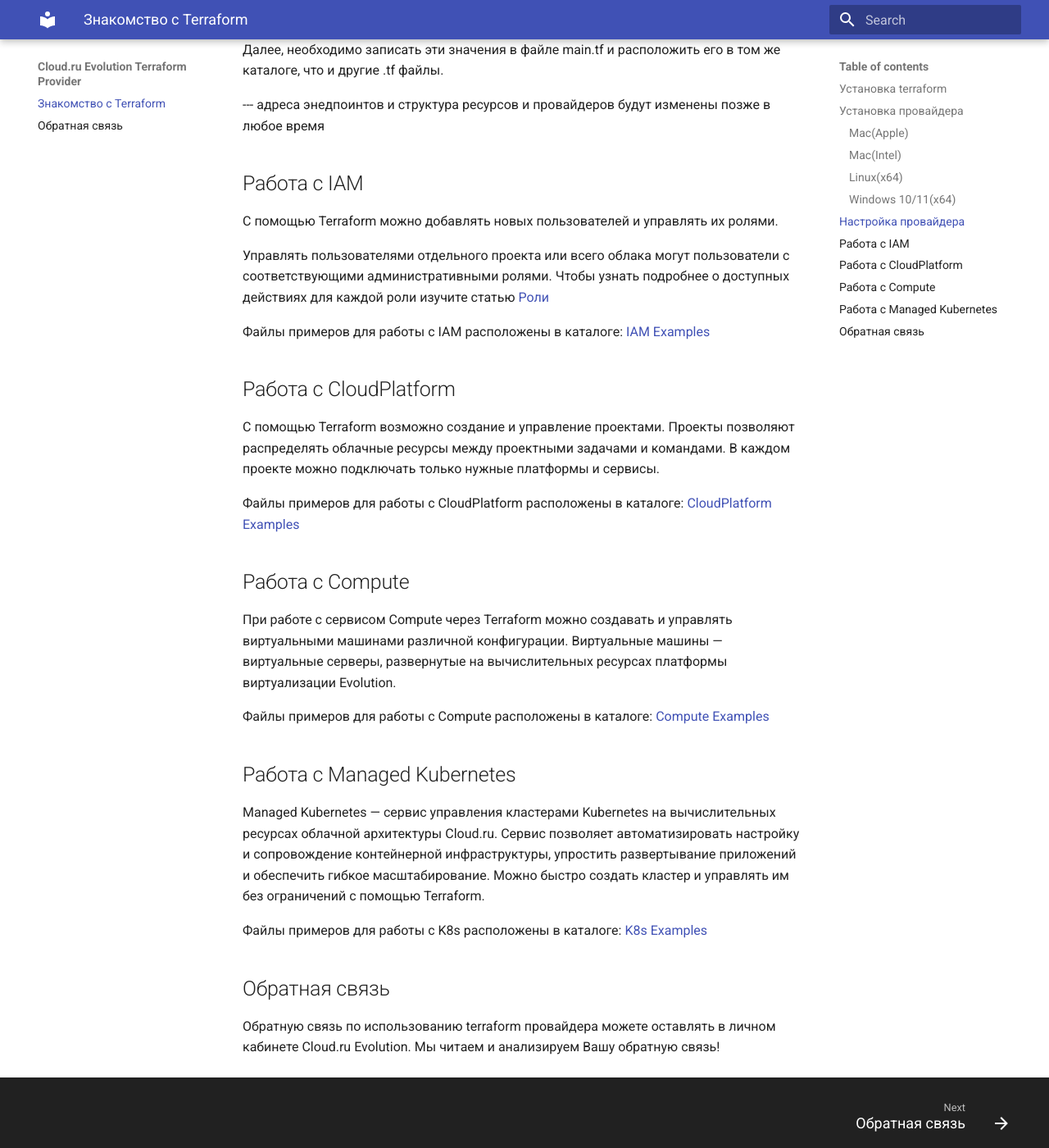
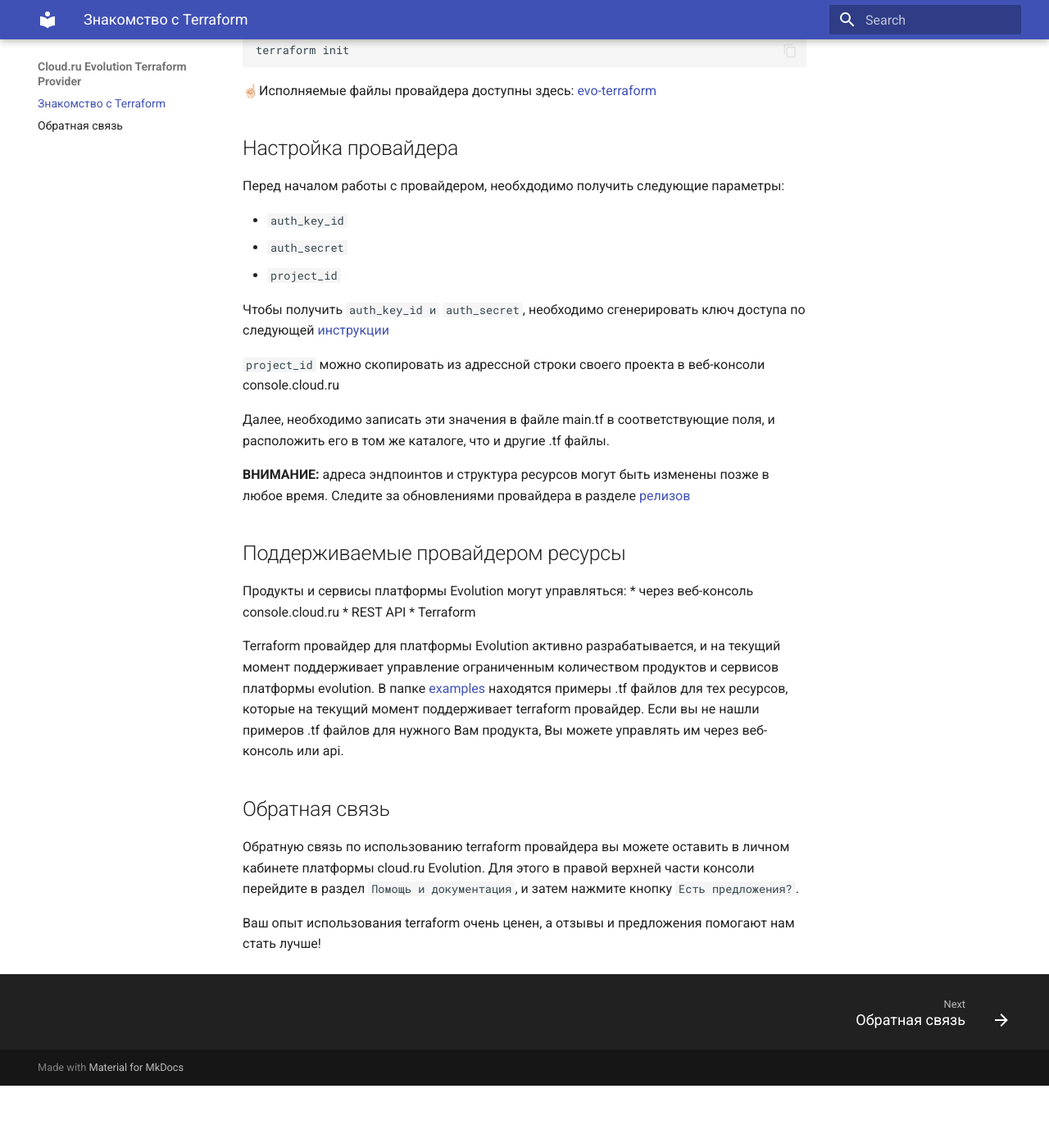
Before and after one commit to CLOUDdotRu/evo-terraform, an MkDocs documentation site: the page built from docs/index.md, in a window 1280 px wide and 1400 px high, scrolled down 2395 px. Shown: the whole window at 82% size. Built offline with MkDocs 1.6.1 and Material for MkDocs 9.7.7, drawn with Linux system fonts in a browser that asks for light colours; after the commit the page ends 3719 px from its top, so only the background shows below that; some of the changed text lies outside the part shown.

Commit message:
Update index.md

````diff
--- a/docs/index.md
+++ b/docs/index.md
@@ -1,9 +1,22 @@
+# Оглавление
+
+- [Cloud.ru Evolution Terraform Provider 1.3.0](#cloudru-evolution-terraform-provider-130)
+- [Установка terraform](#установка-terraform)
+- [Установка провайдера](#установка-провайдера)
+  - [Mac(Apple)](#macapple)
+  - [Mac(Intel)](#macintel)
+  - [Linux(x64)](#linuxx64)
+  - [Windows 10/11(x64)](#windows-1011x64)
+- [Настройка провайдера](#настройка-провайдера)
+- [Поддерживаемые провайдером ресурсы](#поддерживаемые-провайдером-ресурсы)
+- [Обратная связь](#обратная-связь)
+
 # Cloud.ru Evolution Terraform Provider 1.3.0
-Terraform позволяет быстро разворачивать и поддерживать инфраструктуру в облаке Cloud.ru Evolution с помощью конфигурационных файлов. Вы описываете в коде виртуальные машины, подсети, группы безопасности и другие облачные ресурсы в виде объектов с параметрами, а Terraform исполняет этот код и создает объекты инфраструктуры или обновляет их, если конфигурация изменилась. Такой подход ускоряет подготовку инфраструктуры и минимизирует ошибки, связанные с человеческим фактором.
+Terraform позволяет быстро разворачивать и поддерживать инфраструктуру в облаке Cloud.ru Evolution с помощью конфигурационных файлов. Вы описываете в конфигурационных файлах виртуальные машины, подсети, группы безопасности и другие облачные ресурсы в виде объектов с параметрами, а Terraform на основе конфигурационных файлов создает объекты инфраструктуры или обновляет их, если конфигурация изменилась. Такой подход ускоряет подготовку инфраструктуры и минимизирует ошибки, связанные с человеческим фактором.
 
 Конфигурационные файлы пишутся на языке HCL, который поддерживает переменные, условия, циклы, функции и другие конструкции. Это позволяет использовать один конфигурационный файл для разных сред. Например, для тестовой и промышленной среды можно задавать разное количество воркеров Kubernetes® или виртуальных машин для фронтенда приложения.
 
-Terraform полезен инженерам и администраторам, которые хотят упростить и автоматизировать управление большим количеством облачных ресурсов.
+Terraform полезен инженерам и администраторам, которые хотят упростить и автоматизировать управление облачной инфраструктурой.
 
 ## Установка terraform
 
@@ -79,50 +92,36 @@
 ```
 
 
-☝🏻Исполняемые файлы провайдера доступны здесь: [evo-terraform](https://github.com/CLOUDdotRu/evo-terraform/releases){target=_blank}
+☝🏻Исполняемые файлы провайдера доступны здесь: [evo-terraform](https://github.com/CLOUDdotRu/evo-terraform/releases)
 
 
 ## Настройка провайдера
 
-Перед началом работы с провайдером, необхдодимо получить следующие данные:
+Перед началом работы с провайдером, необхдодимо получить следующие параметры:
 
-- auth_key_id
-- auth_secret
-- project_id
+- `auth_key_id`
+- `auth_secret`
+- `project_id`
 
-Первые два пункта можно вязть здесь: [keys](https://cloud.ru/ru/docs/console_api/ug/topics/guides__service_accounts_key.html#guides-service-accounts-key-create)
+Чтобы получить `auth_key_id и` `auth_secret`, необходимо сгенерировать ключ доступа по следующей [инструкции](https://cloud.ru/ru/docs/console_api/ug/topics/guides__service_accounts_key.html#guides-service-accounts-key-create)
 
-project_id можно скопировать из адрессной строки своего проекта на портале console.cloud.ru
+`project_id` можно скопировать из адрессной строки своего проекта в веб-консоли console.cloud.ru
 
-Далее, необходимо записать эти значения в файле main.tf и расположить его в том же каталоге, что и другие .tf файлы.
+Далее, необходимо записать эти значения в файле main.tf в соответствующие поля, и расположить его в том же каталоге, что и другие .tf файлы.
 
---- адреса энедпоинтов и структура ресурсов и провайдеров будут изменены позже в любое время
+**ВНИМАНИЕ:** адреса эндпоинтов и структура ресурсов могут быть изменены позже в любое время. Следите за обновлениями провайдера в разделе [релизов](https://github.com/CLOUDdotRu/evo-terraform/releases)
 
-## Работа с IAM
-С помощью Terraform можно добавлять новых пользователей и управлять их ролями.
+## Поддерживаемые провайдером ресурсы
+Продукты и сервисы платформы Evolution могут управляться:
+* через веб-консоль console.cloud.ru
+* REST API
+* Terraform
 
-Управлять пользователями отдельного проекта или всего облака могут пользователи с соответствующими административными ролями.
-Чтобы узнать подробнее о доступных действиях для каждой роли изучите статью [Роли](https://cloud.ru/ru/docs/administration/ug/topics/concepts__roles.html){target=_blank}
-
-Файлы примеров для работы с IAM расположены в каталоге: [IAM Examples](https://github.com/CLOUDdotRu/evo-terraform/tree/main/examples/iam)
-
-## Работа с CloudPlatform
-С помощью Terraform возможно создание и управление проектами. Проекты позволяют распределять облачные ресурсы между проектными задачами и командами. В каждом проекте можно подключать только нужные платформы и сервисы.
-
-Файлы примеров для работы с CloudPlatform расположены в каталоге: [CloudPlatform Examples](https://github.com/CLOUDdotRu/evo-terraform/tree/main/examples/cloudplatform)
-
-## Работа с Compute
-При работе с сервисом Compute  через Terraform можно создавать и управлять виртуальными машинами различной конфигурации. Виртуальные машины — виртуальные серверы, развернутые на вычислительных ресурсах платформы виртуализации Evolution.
-
-Файлы примеров для работы с Compute расположены в каталоге: [Compute Examples](https://github.com/CLOUDdotRu/evo-terraform/tree/main/examples/compute)
-
-## Работа с Managed Kubernetes
-
-Managed Kubernetes — сервис управления кластерами Kubernetes на вычислительных ресурсах облачной архитектуры Cloud.ru.
-Сервис позволяет автоматизировать настройку и сопровождение контейнерной инфраструктуры, упростить развертывание приложений и обеспечить гибкое масштабирование. Можно быстро создать кластер и управлять им без ограничений с помощью Terraform.
-
-Файлы примеров для работы с K8s расположены в каталоге: [K8s Examples](https://github.com/CLOUDdotRu/evo-terraform/tree/main/examples/k8s)
+Terraform провайдер для платформы Evolution активно разрабатывается, и на текущий момент поддерживает управление ограниченным количеством продуктов и сервисов платформы evolution.
+В папке [examples](https://github.com/CLOUDdotRu/evo-terraform/tree/main/examples) находятся примеры .tf файлов для тех ресурсов, которые на текущий момент поддерживает terraform провайдер. Если вы не нашли примеров .tf файлов для нужного Вам продукта, Вы можете управлять им через веб-консоль или api.
 
 ## Обратная связь
+Обратную связь по использованию terraform провайдера вы можете оставить в личном кабинете платформы cloud.ru Evolution.
+Для этого в правой верхней части консоли перейдите в раздел `Помощь и документация`, и затем нажмите кнопку `Есть предложения?`.
 
-Обратную связь по использованию terraform провайдера можете оставлять в личном кабинете Cloud.ru Evolution. Мы читаем и анализируем Вашу обратную связь!
+Ваш опыт использования terraform очень ценен, а отзывы и предложения помогают нам стать лучше!
````
